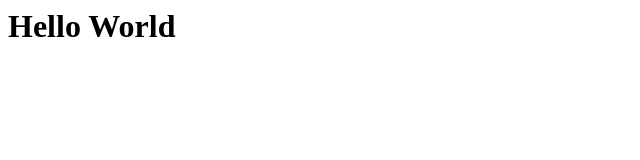
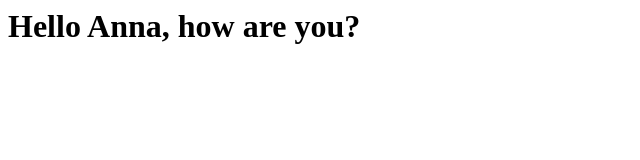
Before and after one commit to VengoDaMarte/MyRepository, a plain HTML site: page index.html in a window 1280 px wide. Shown: the whole page, without its empty margins (0-640 px from the left). Drawn offline with Linux system fonts and the light colour scheme.

Commit message:
NewBranch1
This is the first new branch

```diff
--- a/index.html
+++ b/index.html
@@ -1 +1 @@
-<h1>Hello World</h1>
+<h1>Hello Anna, how are you?</h1>
```
